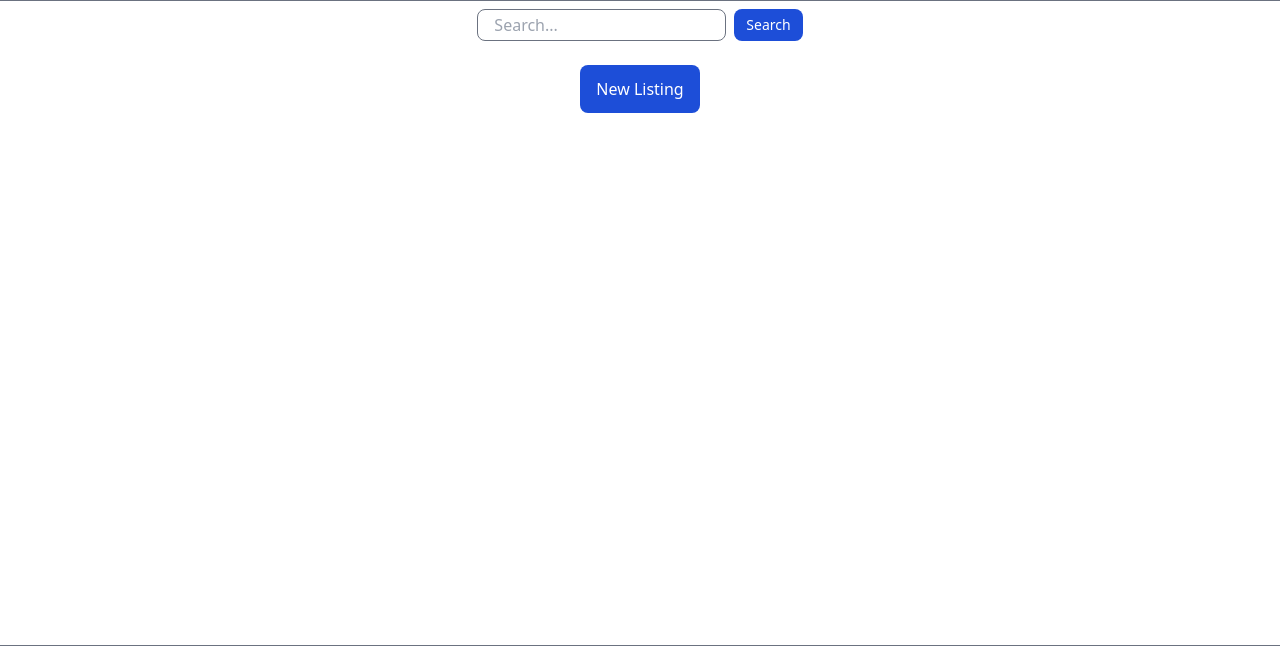
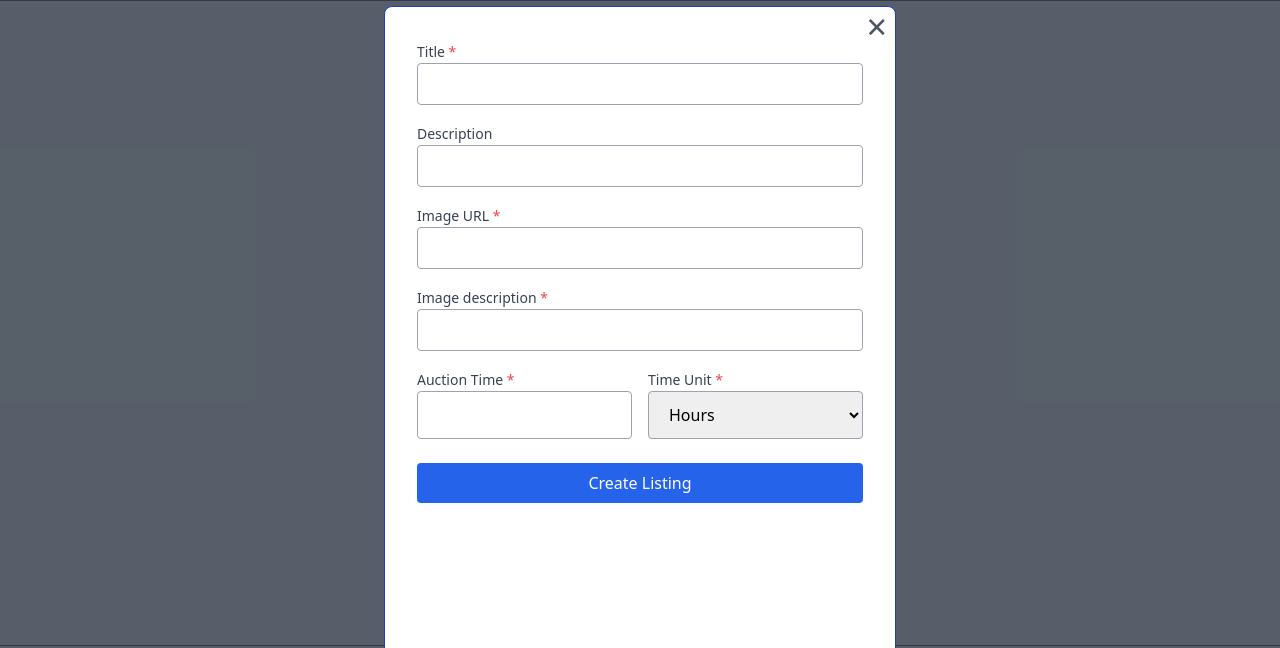
Before and after one commit to Bakek-lang/semester-project-2, a website built with Vite: page index.html in a window 1280 px wide. Shown: the part 106-754 px from the top of the page. Built offline with nearby package versions, Linux system fonts and the light colour scheme; no server answers.

Commit message:
template modal

```diff
--- a/index.html
+++ b/index.html
@@ -12,7 +12,7 @@
     ></script>
     <title>Auction House</title>
   </head>
-  <body class="flex flex-col min-h-screen">
+  <body class="flex flex-col min-h-screen overflow-hidden">
     <header class="bg-slate-500 relative">
       <nav class="bg-white border-gray-500 border-b">
         <div
@@ -119,12 +119,23 @@
       <div class="mx-auto flex mt-6 justify-center">
         <button
           type="button"
-          class="py-3 px-4 bg-blue-700 rounded-lg text-white"
+          class="py-3 px-4 bg-blue-600 rounded-lg text-white"
         >
           New Listing
         </button>
       </div>
-      <div class="hidden border border-blue-800 items-center p-4">
+      <div
+        class="absolute inset-0 bg-gray-800 bg-opacity-75 z-20 flex justify-center"
+      >
+        <div
+          class="relative flex flex-col mt-28 rounded-lg z-30 bg-white border border-blue-800 p-8 max-w-lg"
+        >
+          <button
+            id="close-modal"
+            class="absolute top-0 right-2 text-gray-600 text-4xl"
+          >
+            &times;
+          </button>
           <div class="mb-4 w-full">
             <label for="title" class="text-sm font-medium text-gray-700"
               >Title <span class="text-red-500">*</span></label
@@ -168,7 +179,7 @@
           <div class="mx-auto bg-blue flex justify-between gap-x-4">
             <div class="mb-4 w-full">
               <label for="duration" class="text-sm font-medium text-gray-700"
-              >Auction Time</label
+                >Auction Time <span class="text-red-500">*</span></label
               >
               <input
                 type="number"
@@ -178,7 +189,7 @@
             </div>
             <div class="mb-4 w-full">
               <label for="unit" class="text-sm font-medium text-gray-700"
-              >Time Unit</label
+                >Time Unit <span class="text-red-500">*</span></label
               >
               <select
                 id="unit"
@@ -189,6 +200,13 @@
                 <option value="weeks">Weeks</option>
               </select>
             </div>
+          </div>
+          <button
+            type="submit"
+            class="bg-blue-600 text-white px-4 py-2 rounded mt-2"
+          >
+            Create Listing
+          </button>
         </div>
       </div>
       <div
```
Lines whose indentation alone changed are shown as unchanged.
